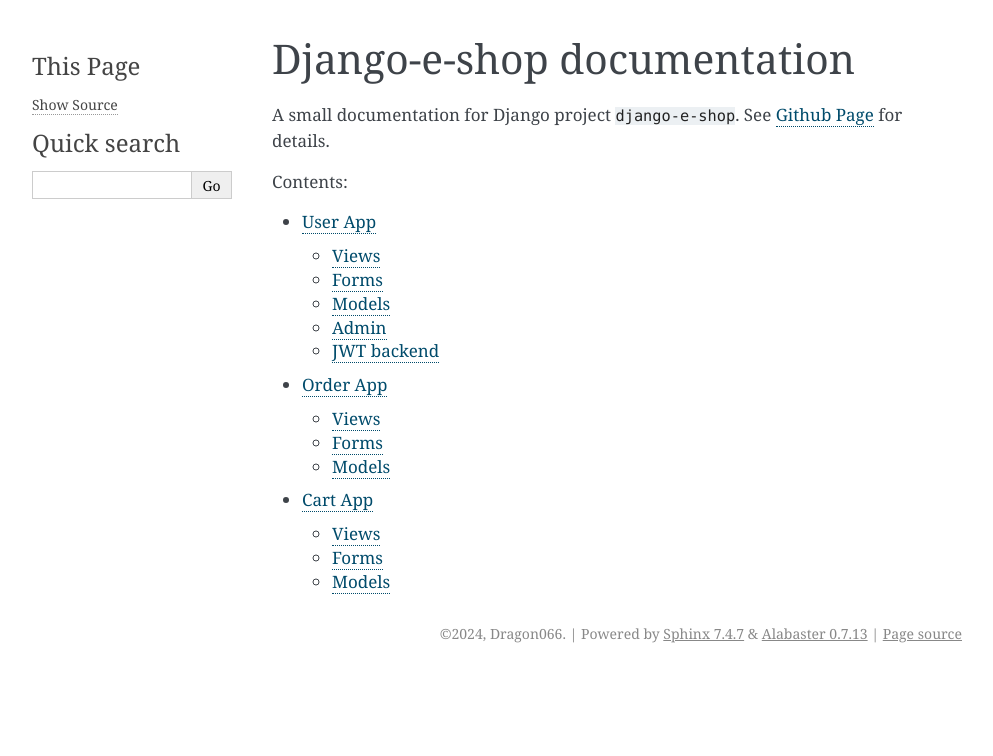
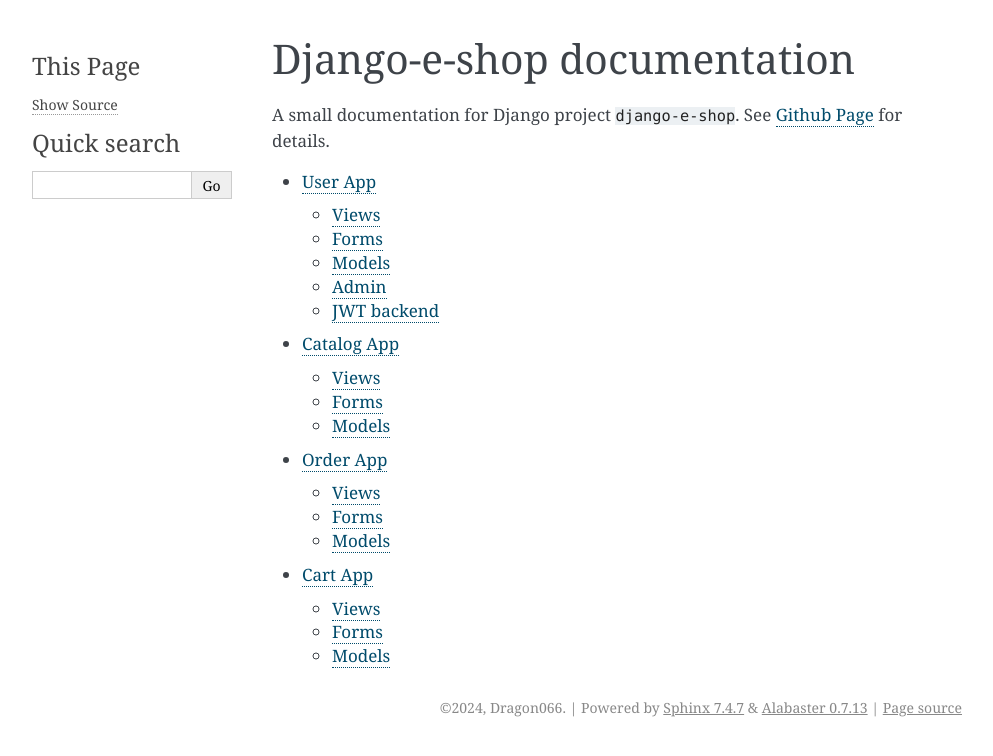
Before and after one commit to Dragon066/django-e-shop, a Sphinx documentation site: the page built from eshop/docs/index.rst, in a window 1280 px wide. Shown: the top 756 px of the page, without its empty margins (148-1141 px from the left). Built offline with Sphinx 7.4.7, drawn with Linux system fonts in a browser that asks for light colours.

Commit message:
Add catalog app to documentation

```diff
--- /dev/null
+++ b/eshop/docs/catalogapp/catalog_forms.rst
@@ -0,0 +1,6 @@
+Forms
+=====
+
+.. automodule:: catalog.forms
+    :members:
+    :undoc-members:
--- /dev/null
+++ b/eshop/docs/catalogapp/catalog_models.rst
@@ -0,0 +1,6 @@
+Models
+======
+
+.. automodule:: catalog.models
+    :members:
+    :undoc-members:
--- /dev/null
+++ b/eshop/docs/catalogapp/catalog_views.rst
@@ -0,0 +1,6 @@
+Views
+=====
+
+.. automodule:: catalog.views
+    :members:
+    :undoc-members:
--- a/eshop/docs/index.rst
+++ b/eshop/docs/index.rst
@@ -12,8 +12,8 @@
 
 .. toctree::
    :maxdepth: 3
-   :caption: Contents:
 
    ./userapp/user.rst
+   ./catalogapp/catalog.rst
    ./orderapp/order.rst
    ./cartapp/cart.rst
```
Also changed, not shown: eshop/docs/catalogapp/catalog.rst (added, +11 -0 lines).
